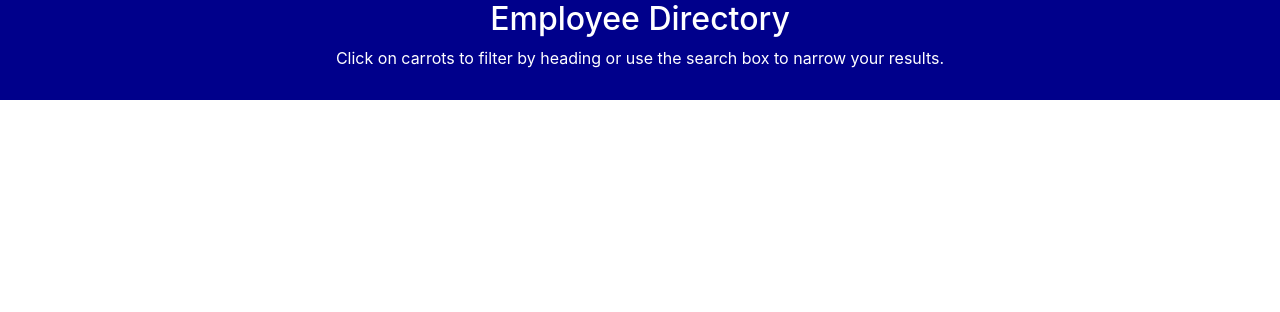
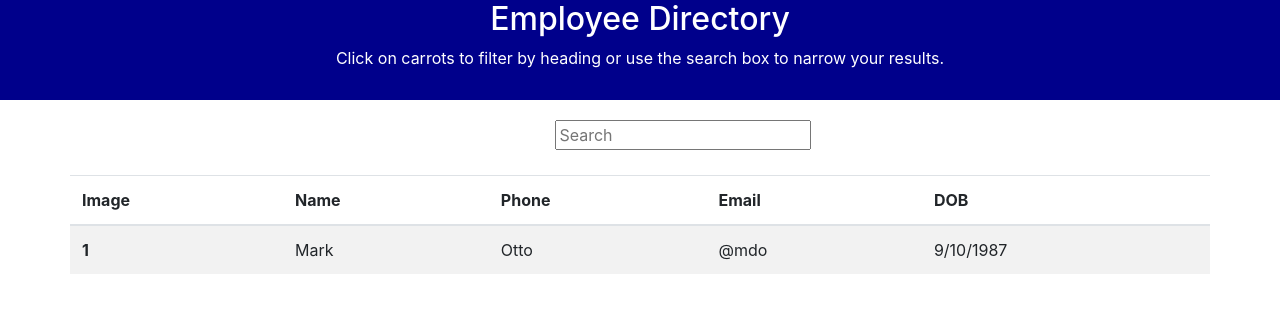
Before and after one commit to scottdouglas238/Employee-Search, a React (Create React App) app in the folder employee-search/: page / in a window 1280 px wide. Shown: the top 312 px of the page. Built offline with nearby package versions, Linux system fonts and the light colour scheme.

Commit message:
Body added with mock table data

```diff
--- a/employee-search/src/App.js
+++ b/employee-search/src/App.js
@@ -1,10 +1,12 @@
 import React from "react";
 import Header from "./components/Header";
+import Body from "./components/Body"
 
 function App() {
   return (
     <div>
     <Header />
+    <Body />
     </div>
   )
 
--- /dev/null
+++ b/employee-search/src/components/Body.js
@@ -0,0 +1,45 @@
+import React from "react";
+import "../styles/Body.css";
+
+function Body() {
+    return (
+        <div className = "container">
+        <div className = "row searchBarRow">
+        <div  className = "searchBar">
+            <input placeholder = "Search" type="text" className="search">
+            </input>
+        </div>
+        </div>
+        <div >
+        </div>
+        <div className = "row">
+{/* dis where it goes */}
+<table className="table table-striped">
+  <thead>
+    <tr>
+      <th scope="col">Image</th>
+      <th scope="col">Name</th>
+      <th scope="col">Phone</th>
+      <th scope="col">Email</th>
+      <th scope="col">DOB</th>
+    </tr>
+  </thead>
+  <tbody>
+    <tr>
+      <th scope="row">1</th>
+      <td>Mark</td>
+      <td>Otto</td>
+      <td>@mdo</td>
+      <td>9/10/1987</td>
+    </tr>
+
+
+  </tbody>
+</table>
+{/* dis where it goes */}
+        </div>
+        </div>
+    )
+}
+
+export default Body;
--- /dev/null
+++ b/employee-search/src/styles/Body.css
@@ -0,0 +1,8 @@
+.searchBarRow{
+    position: fixed;
+    left: 43%;
+    padding: 20px;
+  }
+  .table{
+    margin-top: 75px;
+  }
```
